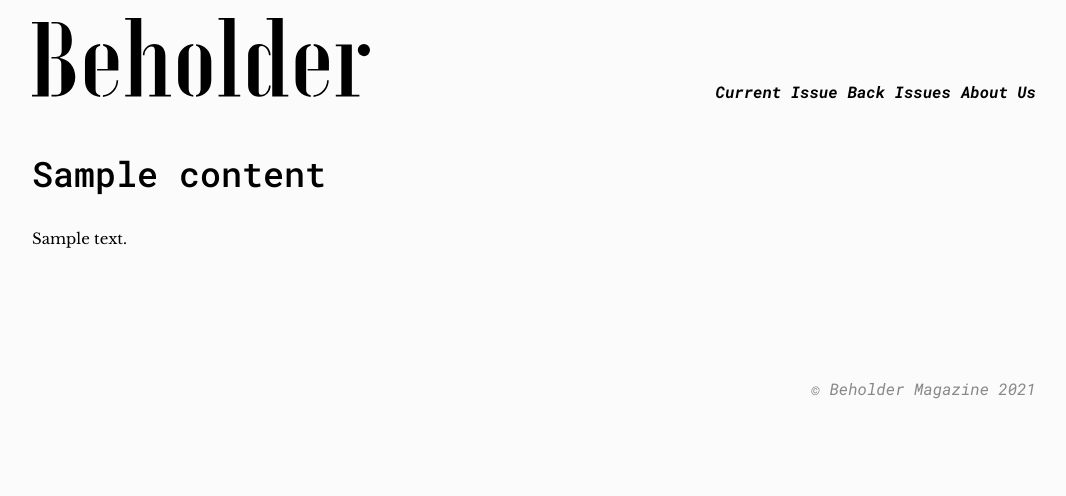
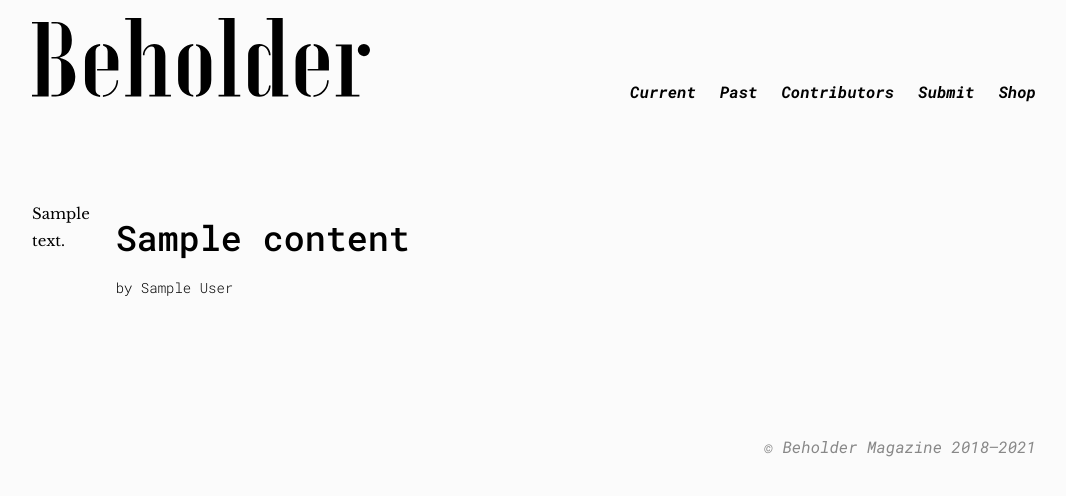
Before and after one commit to lewzsh/beholder, a Django app: template beholder/templates/beholder/content.html in a window 1280 px wide. Shown: the top 496 px of the page, without its empty margins (106-1172 px from the left). Run offline with Django 3.2, Linux system fonts and the light colour scheme; the template is opened without the code that fills it: values that come from a table or form of the project are taken from there, others are empty; tables that the repository leaves empty hold one stand-in row (values such as "Sample post").

Commit message:
updates to css and issues

```diff
--- a/beholder/models.py
+++ b/beholder/models.py
@@ -8,6 +8,7 @@ from django.urls import reverse
 class Issue(models.Model):
     issue_num = models.IntegerField(unique=True)
     release_date = models.DateField()
+    cover_img_url = models.URLField(null=True)
     slug = models.SlugField(unique=True)
 
     class Meta:
--- a/beholder/static/beholder/styles.css
+++ b/beholder/static/beholder/styles.css
@@ -86,7 +86,7 @@ nav a {
 /* Base */
 .wrapper {
     display: grid;
-    gap: 0px;
+    gap: 0em;
     grid-template-areas:
         "header"
         "nav"
@@ -98,8 +98,16 @@ nav ul {
     display: flex;
     flex-direction: column;
     list-style: none;
-    padding:0px;
-    gap: 10px;
+    padding:0em;
+    gap: 1em;
+}
+
+footer {
+    margin-top: 70px;
+    margin-right: 0px;
+    margin-bottom: 0px;
+    padding: 0px;
+    text-align:right;
 }
 
 /* Index */
@@ -140,6 +148,18 @@ img#latestcover {
 
 @media (min-width: 780px) { /* 780 and larger */
 
+    h1.rotate {
+        /* sideways-lr wasn't supported yet */
+        writing-mode: vertical-rl;
+        margin: 0em;
+        line-height: 1em;
+        transform: rotate(180deg);
+    }
+    div.rotate {
+        display: flex;
+        align-items: flex-start;
+    }
+
     /* Base */
     .wrapper {
         grid-template-columns: 2fr 2fr 2fr;
@@ -157,30 +177,14 @@ img#latestcover {
 
     nav ul {
         line-height: 1em;
-        display: flex;
         margin-bottom: 0em;
-    }
-
-    footer {
-        margin-top: 70px;
-        margin-right: 0px;
-        margin-bottom: 0px;
-        padding: 0px;
-        text-align:right;
+        gap: 1.5em;
     }
 
     /* Index */
-    .rotate {
-        /* sideways-lr wasn't supported yet */
-        writing-mode: vertical-rl;
-        margin: 0em;
-        line-height: 1em;
-        transform: rotate(180deg);
-    }
-
     img#latestcover {
         height: 542px;
-        object-fit: cover
+        object-fit: cover;
     }
 
     #intro {
@@ -199,8 +203,6 @@ img#latestcover {
     }
     #archiveheader {
         grid-column: 1 / 2;
-        display: flex;
-        align-items: flex-start;
         margin-left: 2em;
     }
     #issuelist {
@@ -222,8 +224,6 @@ img#latestcover {
     #aboutheader {
         grid-column: 11 / 12;
         order: 1;
-        display: flex;
-        align-items: flex-start;
     }
     #abouttext {
         grid-column: 2 / 10;
@@ -234,4 +234,31 @@ img#latestcover {
         margin-top: 0em;
     }
 
+    /* Content */
+    .page {
+        display: grid;
+        grid-template-columns: repeat(12, 1fr);
+        margin-top: 4em;
+    }
+    .page > h2 {
+        grid-column: 2 / span 7;
+        grid-row: 1;
+        margin-bottom: 0.5em;
+    }
+    .page > h3 {
+        grid-column: 2 / span 6;
+        grid-row: 2;
+        margin-top: 0em;
+        margin-bottom: 2em;
+    }
+
+    .short {
+        grid-column: 3 / span 7;
+        grid-row: 3;
+    }
+    .long {
+        grid-column: 3 / span 7;
+        grid-row: 3;
+    }
+
 }
--- a/beholder/templates/base.html
+++ b/beholder/templates/base.html
@@ -21,9 +21,11 @@
 
         <nav class="nav">
             <ul>
-                <li><a href="">Current Issue</a></li>
-                <li><a href="#navbackissues">Back Issues</a></li>
-                <li><a href="#navaboutus">About Us</a></li>
+                <li><a href="{% url 'current' %}">Current</a></li>
+                <li><a href="{% url 'archive' %}">Past</a></li>
+                <li><a href="{% url 'contributors' %}">Contributors</a></li>
+                <li><a href="">Submit</a></li>
+                <li><a href="https://beholdermag.bigcartel.com/" target="_blank">Shop</a></li>
             </ul>
         </nav>
 
@@ -36,7 +38,7 @@
 
         <footer class="footer">
             <h4 style="color:#888888">
-                &copy; Beholder Magazine 2021
+                &copy; Beholder Magazine 2018–{% now 'Y' %}
             </h4>
         </footer>
 
--- a/beholder/templates/beholder/backissues.html
+++ b/beholder/templates/beholder/backissues.html
@@ -6,7 +6,7 @@
 
 <ul>
     {% for i in issue_list %}
-    <li>Issue {{ i.issue_num }}</li>
+    <li><a href="{% url 'issuetoc' issue_num=i.issue_num %}">Issue {{ i.issue_num }}</a></li>
     {% endfor %}
 </ul>
 
--- a/beholder/templates/beholder/content.html
+++ b/beholder/templates/beholder/content.html
@@ -1,10 +1,15 @@
 {% extends 'base.html' %}
 
 {% block content %}
+<div class="page">
 
-<h2>{{content_details.title}}</h2>
+    <h2>{{content_details}}</h2>
 
-<p>{{ content_details.body | safe }}
-</p>
+    <h3>by {% for p in content_details.creator.all %}{{ p }}{% endfor %}</h3>
 
+    <div class="{{ content_details.css_class | escape }}">
+        <p>{{ content_details.body | safe }}</p>
+    </div>
+
+</div>
 {% endblock %}
--- a/beholder/templates/beholder/index.html
+++ b/beholder/templates/beholder/index.html
@@ -16,7 +16,7 @@
     </div>
 
     <div id="backissues">
-        <div id="archiveheader">
+        <div class="rotate" id="archiveheader">
             <h1 class="rotate">Back Issues</h1>
         </div>
         <div id="issuelist">
@@ -25,7 +25,7 @@
     </div>
 
     <div id="aboutus">
-        <div id="aboutheader">
+        <div class="rotate" id="aboutheader">
             <h1 class="rotate" style="">About Us</h1>
         </div>
         <div id="abouttext">
--- a/beholder/templates/beholder/issue.html
+++ b/beholder/templates/beholder/issue.html
@@ -5,8 +5,8 @@
 <h2>Issue {{issue_details.issue_num}}</h2>
 
 <ul>
-    {% for c in toc %}
-    <li>{{ c.title }}</li>
+    {% for c in issue_details.contents.all %}
+    <li><a href="{% url 'contentdetail' issue_num=issue_details.issue_num slug=c.slug %}">{{ c.title }}</a></li>
     {% endfor %}
 </ul>
 
--- a/beholder/urls.py
+++ b/beholder/urls.py
@@ -4,8 +4,9 @@ from . import views
 
 urlpatterns = [
     path('', views.index, name='index'),
-    path('backissues/', views.archive, name='archive'),
-    path('issuedetails/<int:id>', views.issue, name='issuetoc'),
-    path('contentdetails/<int:id>', views.content_detail, name='contentdetail'),
-    path('contributors/', views.contributors, name='contributors')
+    path('archive/', views.archive, name='archive'),
+    path('issue<int:issue_num>/', views.issue, name='issuetoc'),
+    path('issue<int:issue_num>/<slug:slug>', views.content_detail, name='contentdetail'),
+    path('contributors/', views.contributors, name='contributors'),
+    path('current/', views.current, name='current'),
 ]
```
Also changed, not shown: beholder/views.py (+9 -6 lines), beholder/migrations/0002_issue_cover_img_url.py (added).
